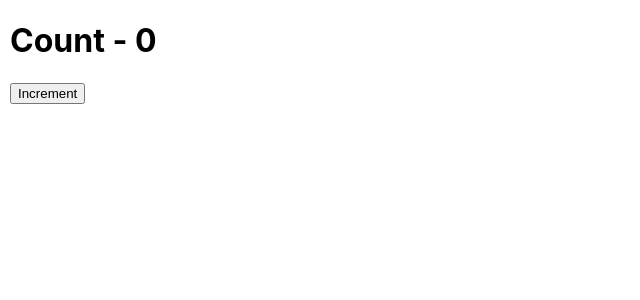
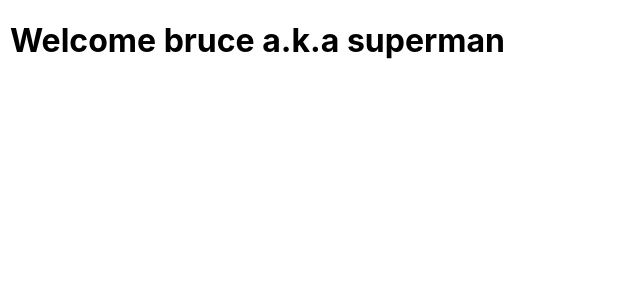
Before and after one commit to Rujuta-B/extra, a React (Create React App) app in the folder my-app/: page / in a window 1280 px wide. Shown: the top 300 px of the page, without its empty margins (0-640 px from the left). Built offline with nearby package versions, Linux system fonts and the light colour scheme.

Commit message:
Destructuring props and state practiced

```diff
--- a/my-app/src/App.js
+++ b/my-app/src/App.js
@@ -1,10 +1,14 @@
 import React from 'react'
+import Welcome from './components/Welcome';
+import Destructuring from './components/Destructuring';
 // import Message from "./components/Message";
 import Counter from './components/Counter';
 function App() {
   return (
     <div className="App">
-    <Counter />
+
+    <Destructuring name="bruce" heroName={"superman"} />
+    {/* <Counter /> */}
      {/* < Message /> */}
     </div>
   );
--- /dev/null
+++ b/my-app/src/components/Destructuring.js
@@ -0,0 +1,49 @@
+import React, { Component } from 'react'
+
+// Desctructuring Props in functional comp
+
+// (method - 1 )
+// here while destructuring props, we dont use the props keyword and declare the prop as the function parameter directly
+
+// const Greet = ({name, heroName}) => {
+//   return (
+//     <div>
+//       <h1>
+//         Hello {name} a.k.a {heroName}
+//       </h1>
+
+//     </div>
+//   )
+// }
+
+// method - 2
+// here we destructer in the function body instead of parameter and assign the name and heroname property to the prop object.
+// const Greet = (props) => {
+//   const {name, heroName} = props
+//   return (
+//     <div>
+//       <h1>
+//         Hello {name} a.k.a {heroName}
+//       </h1>
+
+//     </div>
+//   )
+// }
+
+// Desctructuring Props in Class Component!!!
+// In Class comp we destructure in the render method.
+
+class Destructuring extends Component {
+  render() {
+    const {name, heroName} = this.props
+    return(
+      <div>
+        <h1>Welcome {name} a.k.a {heroName}</h1>
+      </div>
+    )
+  }
+}
+
+// Destructuting in STATE is done in similar way. Only write this.state instead of this.props
+//eg: const {name, heroName} = this.state
+export default Destructuring
--- /dev/null
+++ b/my-app/src/components/Welcome.js
@@ -0,0 +1,9 @@
+import React, { Component } from 'react'
+
+class Welcome extends Component {
+  render() {
+    return <h1>Welcome {this.props.name} a.k.a {this.props.heroName}</h1>
+  }
+}
+
+export default Welcome
```
